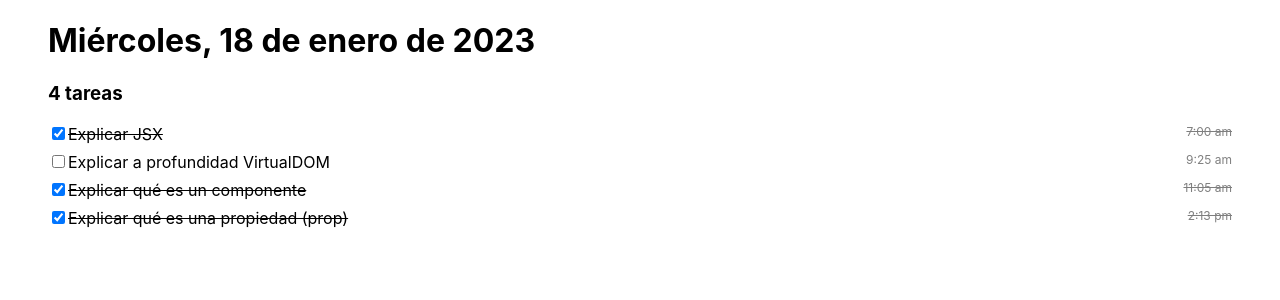
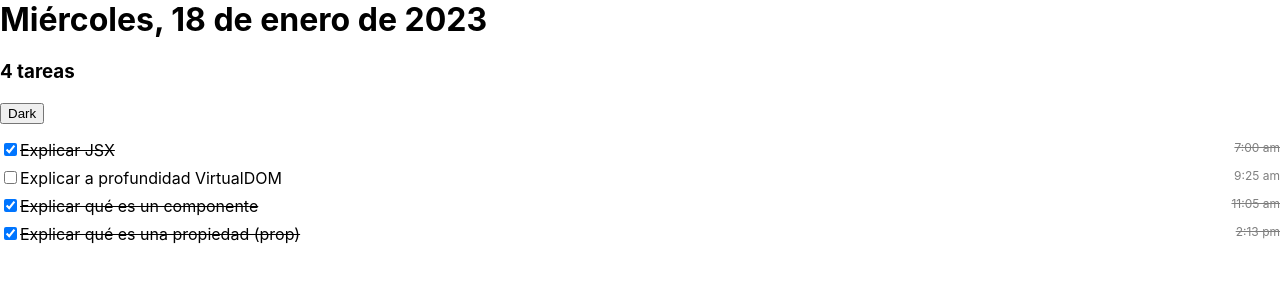
Before and after one commit to GuichoMX/ReactProyect, a React (Create React App) app: page / in a window 1280 px wide. Shown: the top 300 px of the page. Built offline with nearby package versions, Linux system fonts and the light colour scheme.

Commit message:
Agregar componente cambio de tema

```diff
--- a/src/App.js
+++ b/src/App.js
@@ -27,6 +27,9 @@ const tareasIniciales = [
 
 function App() {
   const [tareas, ponerTareas] = React.useState(tareasIniciales);
+  // true sirve para el tema light
+  // false para el tema dark
+  const [toggle, setToggle] = React.useState(true);
 
   const modificarTarea = (id, propiedad, valor) => {
     const copiaTareas = [...tareas];
@@ -35,10 +38,10 @@ function App() {
   };
 
   return (
-    <>
-      <Encabezado tareas={tareas} />
+    <div className={`wrapper ${toggle ? "" : "dark"}`}>
+      <Encabezado tareas={tareas} toggle={toggle} setToggle={setToggle} />
       <Cuerpo tareas={tareas} modificarTarea={modificarTarea} />
-    </>
+    </div>
   );
 }
 
--- a/src/componentes/Encabezado.jsx
+++ b/src/componentes/Encabezado.jsx
@@ -1,13 +1,17 @@
 import Titulo from "./Titulo";
+import Toggle from "./Toggle";
 
 function Encabezado(props) {
+  // fecha = miércoles, 25 de enero de 2023
   let fecha = new Intl.DateTimeFormat('es-MX', { dateStyle: 'full', timeZone: 'America/Mexico_City' }).format(new Date());
+  // fecha = Miércoles, 25 de enero de 2023
   fecha = fecha.charAt(0).toUpperCase() + fecha.slice(1);
 
   return (
     <>
       <Titulo mensaje={fecha} />
       <Titulo subtitulo mensaje={`${props.tareas.length} tareas`} />
+      <Toggle toggle={props.toggle} setToggle={props.setToggle} />
     </>
   )
 }
--- /dev/null
+++ b/src/componentes/Toggle.jsx
@@ -0,0 +1,13 @@
+function Toggle(props) {
+    const handleClick = (evt) => {
+        evt.preventDefault();
+
+        props.setToggle(!props.toggle);
+    };
+
+    return (
+        <button onClick={handleClick}>{props.toggle ? "Dark" : "Light"}</button>
+    )
+}
+
+export default Toggle;
--- a/src/index.css
+++ b/src/index.css
@@ -1,6 +1,5 @@
 body {
   margin: 0;
-  padding: 0 3rem 0;
   font-family: -apple-system, BlinkMacSystemFont, 'Segoe UI', 'Roboto', 'Oxygen',
     'Ubuntu', 'Cantarell', 'Fira Sans', 'Droid Sans', 'Helvetica Neue',
     sans-serif;
@@ -12,3 +11,16 @@ code {
   font-family: source-code-pro, Menlo, Monaco, Consolas, 'Courier New',
     monospace;
 }
+
+h1 {
+  margin-top: 0;
+}
+
+.dark {
+  background-color: grey;
+  color: white;
+}
+
+.wrapper {
+  height: 100vh;
+}
```
